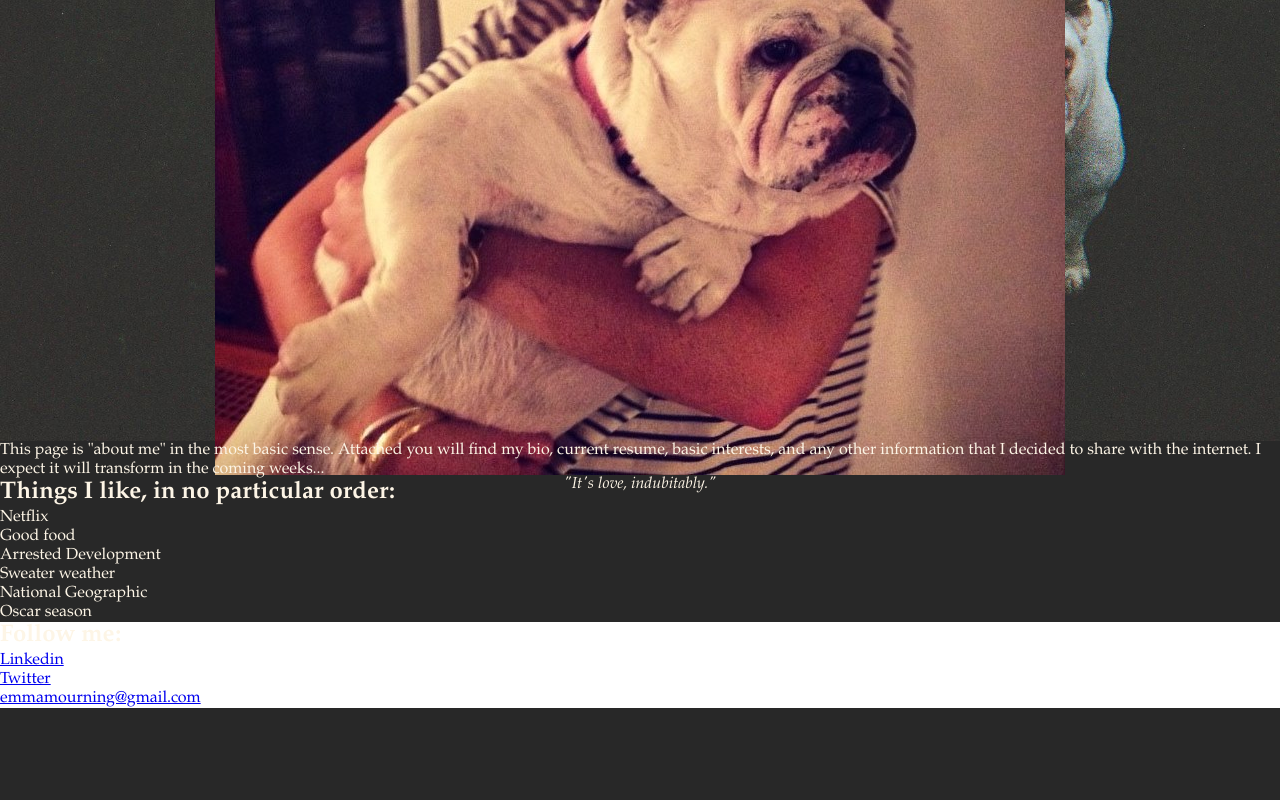
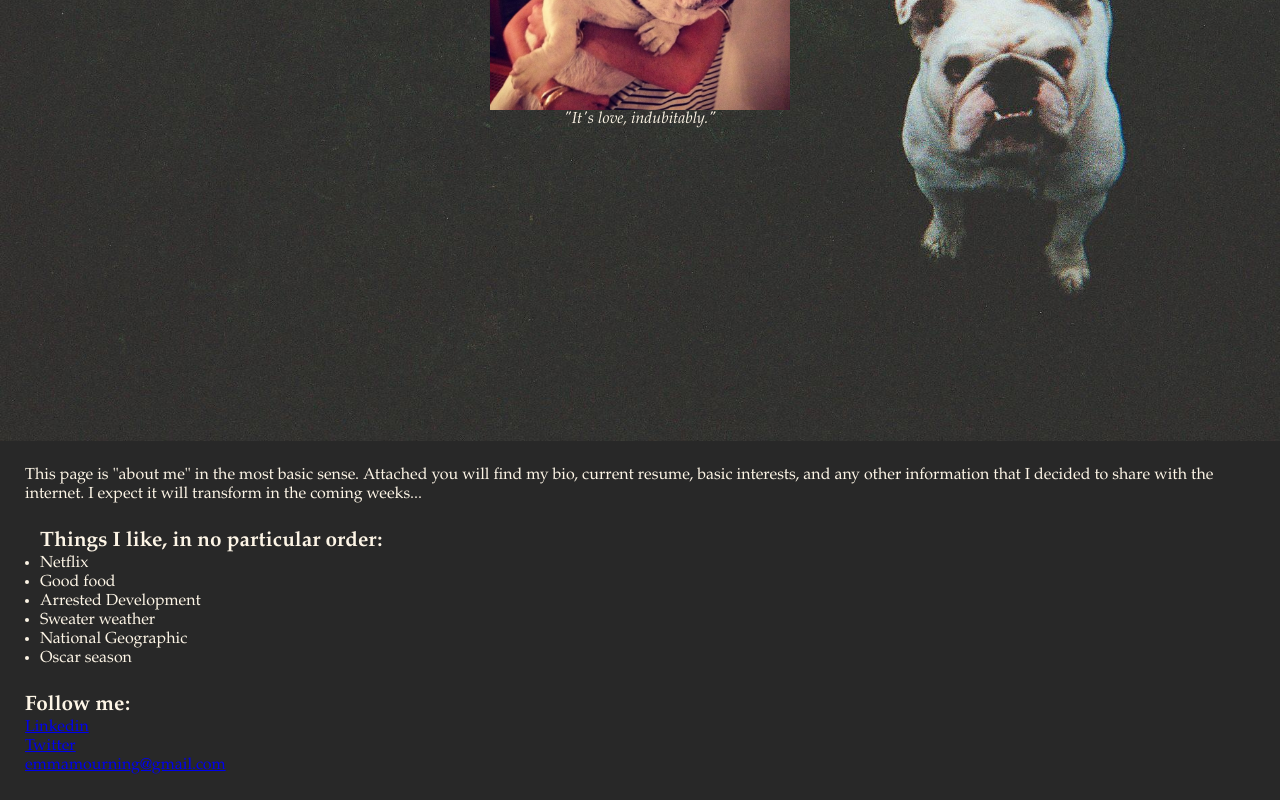
Before and after one commit to emourning/emourning.github.io, a plain HTML site: page unit3/index.html in a window 1280 px wide. Shown: the part 359-1159 px from the top of the page. Before the commit the page ends 1067 px from the top, so only its background shows below. Drawn offline with Linux system fonts and the light colour scheme.

Commit message:
Final changes

```diff
--- a/unit3/index.html
+++ b/unit3/index.html
@@ -10,7 +10,10 @@
 			<img src="images/emmadaisy.jpg" alt="Emma holding her puppy Daisy" title="Emma and Daisy">
 			<p id="slogan">"It's love, indubitably."</p>
 	</section>
+	<section id="about">
 		<p>This page is "about me" in the most basic sense. Attached you will find my bio, current resume, basic interests, and any other information that I decided to share with the internet. I expect it will transform in the coming weeks...</p>
+	</section>
+	<section id="list">
 		<h2>Things I like, in no particular order:</h2>
 		<ul>
 			<li>Netflix</li>
@@ -20,6 +23,7 @@
 			<li>National Geographic</li>
 			<li>Oscar season</li>
 		</ul>
+	</section>
 	<section id="contact">
 		<h2>Follow me:</h2>
 		<a href="http://linkedin.com/in/emmamourning/" target="_blank">Linkedin</a>
--- a/unit3/style.css
+++ b/unit3/style.css
@@ -5,7 +5,8 @@ body {
 	font-family: "Palatino Linotype", "Book Antiqua", Palatino, serif;
 	font-size:16px;
 }
-section { }
+section {
+}
 #mainimage {
 	background: url("images/background.jpg") no-repeat;
 	background-size: cover;
@@ -14,16 +15,33 @@ section { }
 #mainimage img {
 	display:block;
 	margin:auto;
+	width: 300px;
+}
+#about {
+	margin-left: 25px;
+	margin-right: 25px;
+	margin-top: 25px;
+	margin-bottom: 10px;
+}
+#list {
+	margin-left: 40px;
+	margin-right: 40px;
+	margin-top: 25px;
+	margin-bottom: 10px;
 }
 #contact {
-	background:rgba(255,255,255,1);
+	margin: 25px;
 }
 #contact a{
 	display:block;
 }
 h1 {
-	font-size:2em;
+	font-size: 2em;
+	padding-top: 150px;
 	text-align: center;
+}
+h2 {
+	font-size:1.3em;
 }
 #slogan {
 	font-style: italic;
```
Lines whose indentation alone changed are shown as unchanged.
